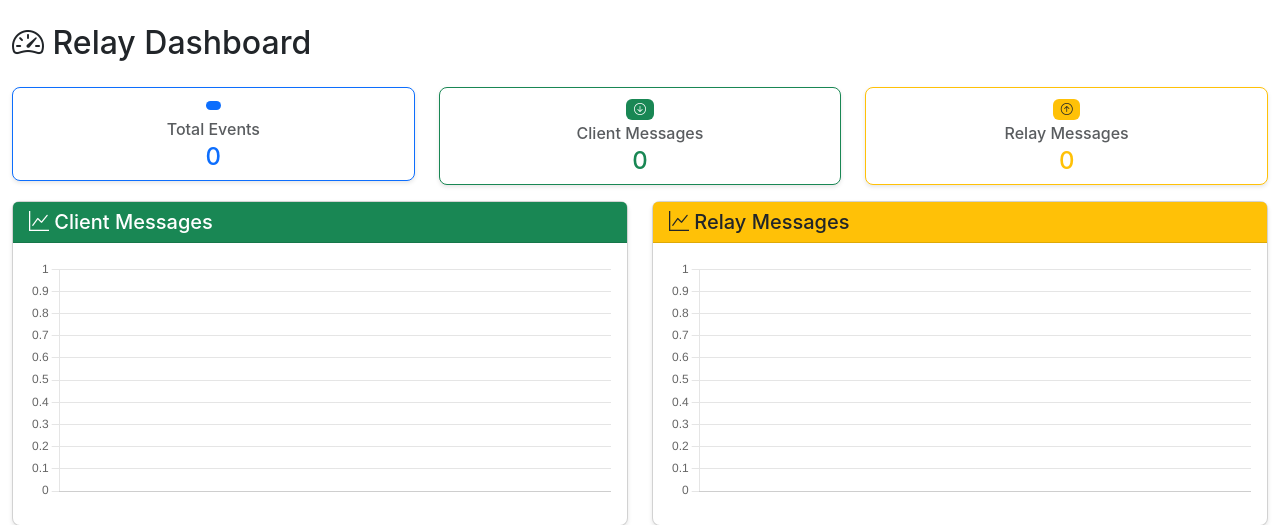
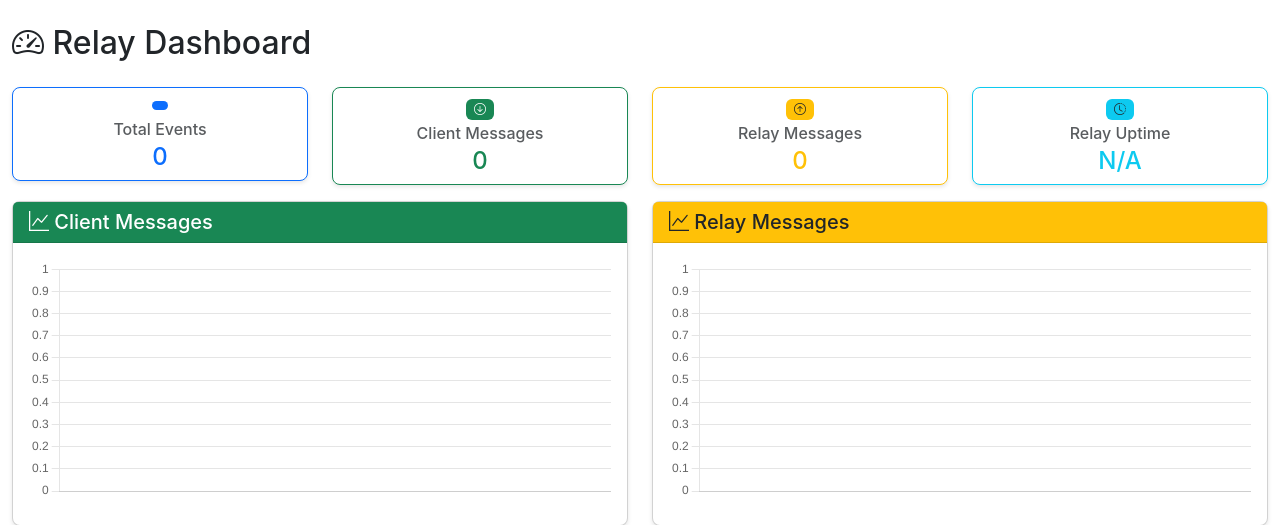
Before and after one commit to MartialM1nd/strfrygui, a Flask app: page / in a window 1280 px wide. Shown: the part 56-581 px from the top of the page. Run offline with Flask 3, Linux system fonts and the light colour scheme; the visitor is signed in with stand-in values (Sample User, id 1); data that the repository does not hold is empty.

Commit message:
Add relay uptime to dashboard
- Add get_strfry_uptime() to utils/strfry.py: reads strfry PID via
  pgrep, calculates uptime from /proc/PID/stat starttime
- Add strfry_uptime_seconds to get_summary() in utils/metrics.py
- Add format_uptime Jinja filter for human-readable duration display
- Add uptime summary card to dashboard (col-md-3, 4 cards per row)
- Add JS formatUptime() and live refresh every 5s via /api/metrics

```diff
--- a/app.py
+++ b/app.py
@@ -387,6 +387,20 @@ def human_size_filter(size):
             return f'{size:.1f} {unit}' if unit != 'B' else f'{size} B'
         size /= 1024
     return f'{size:.1f} PB'
+
+
+@app.template_filter('format_uptime')
+def format_uptime_filter(seconds):
+    if seconds is None:
+        return 'N/A'
+    days, rem = divmod(int(seconds), 86400)
+    hours, rem = divmod(rem, 3600)
+    mins = rem // 60
+    parts = []
+    if days: parts.append(f'{days}d')
+    if hours: parts.append(f'{hours}h')
+    if mins or not parts: parts.append(f'{mins}m')
+    return ' '.join(parts)
 
 
 def get_client_ip():
--- a/templates/index.html
+++ b/templates/index.html
@@ -13,7 +13,7 @@
 </div>
 {% else %}
 <div class="row mb-3">
-    <div class="col-md-4">
+    <div class="col-md-3">
         <div class="card text-center border-primary">
             <div class="card-body py-2">
                 <span class="badge bg-primary mb-1"><i class="bi bi-lightning-event"></i></span>
@@ -22,7 +22,7 @@
             </div>
         </div>
     </div>
-    <div class="col-md-4">
+    <div class="col-md-3">
         <div class="card text-center border-success">
             <div class="card-body py-2">
                 <span class="badge bg-success mb-1"><i class="bi bi-arrow-down-circle"></i></span>
@@ -31,12 +31,21 @@
             </div>
         </div>
     </div>
-    <div class="col-md-4">
+    <div class="col-md-3">
         <div class="card text-center border-warning">
             <div class="card-body py-2">
                 <span class="badge bg-warning text-dark mb-1"><i class="bi bi-arrow-up-circle"></i></span>
                 <h6 class="card-title text-muted mb-1">Relay Messages</h6>
                 <h4 class="text-warning mb-0" id="stat-relay">{{ "{:,}".format(metrics.total_relay_messages) }}</h4>
+            </div>
+        </div>
+    </div>
+    <div class="col-md-3">
+        <div class="card text-center border-info">
+            <div class="card-body py-2">
+                <span class="badge bg-info text-dark mb-1"><i class="bi bi-clock-history"></i></span>
+                <h6 class="card-title text-muted mb-1">Relay Uptime</h6>
+                <h4 class="text-info mb-0" id="stat-uptime">{{ metrics.strfry_uptime_seconds | format_uptime }}</h4>
             </div>
         </div>
     </div>
@@ -219,6 +228,18 @@ function updateMultiLineChart(chart, history) {
     chart.update('none');
 }
 
+function formatUptime(seconds) {
+    if (seconds === null || seconds === undefined) return 'N/A';
+    const parts = [];
+    const days = Math.floor(seconds / 86400);
+    const hours = Math.floor((seconds % 86400) / 3600);
+    const mins = Math.floor((seconds % 3600) / 60);
+    if (days) parts.push(days + 'd');
+    if (hours) parts.push(hours + 'h');
+    if (mins || !parts.length) parts.push(mins + 'm');
+    return parts.join(' ');
+}
+
 setInterval(async function() {
     try {
         const resp = await fetch('/api/metrics');
@@ -229,6 +250,7 @@ setInterval(async function() {
         document.getElementById('stat-events').textContent = data.total_events.toLocaleString();
         document.getElementById('stat-client').textContent = data.total_client_messages.toLocaleString();
         document.getElementById('stat-relay').textContent = data.total_relay_messages.toLocaleString();
+        document.getElementById('stat-uptime').textContent = formatUptime(data.strfry_uptime_seconds);
 
         updateMultiLineChart(clientChart, data.client_rate_history);
         updateMultiLineChart(relayChart, data.relay_rate_history);
--- a/utils/metrics.py
+++ b/utils/metrics.py
@@ -2,6 +2,7 @@ import requests
 import time
 from collections import deque
 from config import Config
+from utils.strfry import get_strfry_uptime
 
 
 class MetricsError(Exception):
@@ -140,6 +141,7 @@ def get_summary():
         'total_client_messages': total_client,
         'total_relay_messages': total_relay,
         'total_events': total_events,
+        'strfry_uptime_seconds': get_strfry_uptime(),
         'client_messages_breakdown': metrics['client_messages'],
         'relay_messages_breakdown': metrics['relay_messages'],
         'top_event_kinds': sorted(metrics['events_by_kind'].items(), key=lambda x: x[1], reverse=True),
--- a/utils/strfry.py
+++ b/utils/strfry.py
@@ -156,6 +156,30 @@ def compact_database():
     cmd = ['compact', '-']
     output = run_strfry_command(cmd)
     return output
+
+
+def get_strfry_uptime():
+    """Return strfry process uptime in seconds, or None if not found."""
+    try:
+        import subprocess
+        result = subprocess.run(
+            ['pgrep', '-x', 'strfry'],
+            capture_output=True, text=True, timeout=5
+        )
+        if result.returncode != 0 or not result.stdout.strip():
+            return None
+        pid = result.stdout.strip().split()[0]
+
+        with open(f'/proc/{pid}/stat') as f:
+            stat = f.read().split()
+        starttime = int(stat[21])
+        clk_tck = os.sysconf(os.sysconf_names['SC_CLK_TCK'])
+        with open('/proc/uptime') as f:
+            system_uptime = float(f.read().split()[0])
+        uptime = system_uptime - (starttime / clk_tck)
+        return max(0, int(uptime))
+    except (FileNotFoundError, IndexError, ValueError, subprocess.TimeoutExpired):
+        return None
 
 
 def negentropy_list():
```
